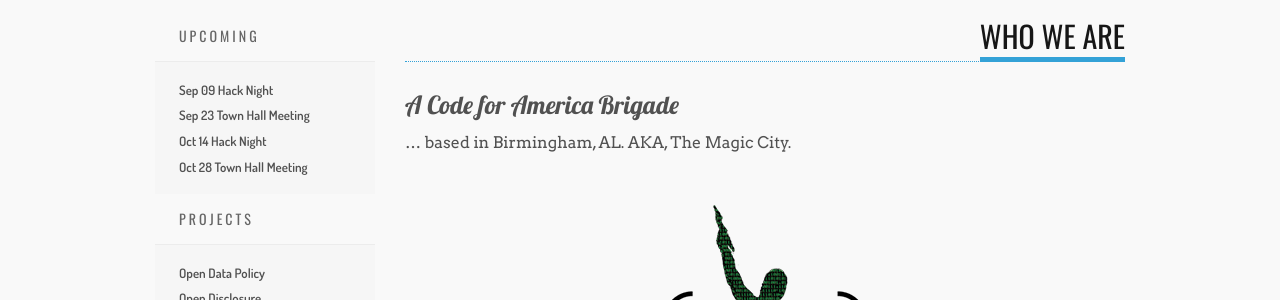
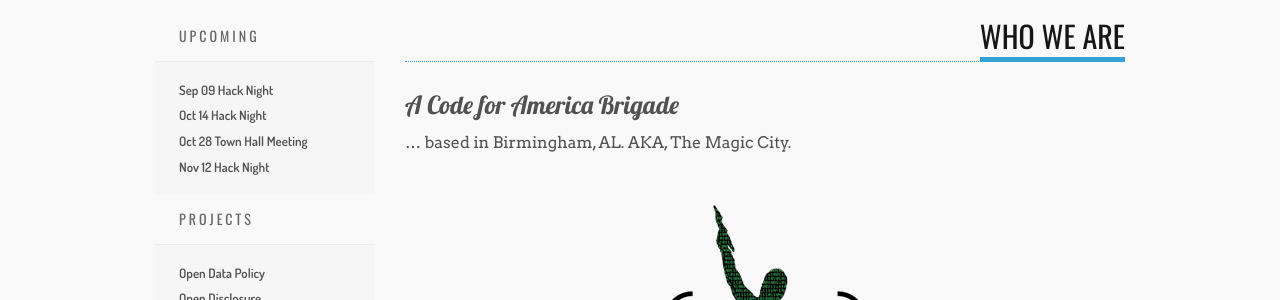
Before and after one commit to codeforbirmingham/codeforbirmingham.github.io, a Jekyll site: the page built from index.md, in a window 1280 px wide and 900 px high. Shown: the part 407-707 px from the top of the window. Built offline with Jekyll 4.4.1, drawn with Linux system fonts in a browser that asks for light colours.

Commit message:
Update upcoming events.

```diff
--- a/_includes/upcoming.html
+++ b/_includes/upcoming.html
@@ -3,12 +3,6 @@
         <a href="http://www.meetup.com/Code-for-Birmingham-AL/events/224741015/"
            onclick="trackOutboundLink('http://www.meetup.com/Code-for-Birmingham-AL/events/224741015/'); return false;">
             Sep 09 Hack Night
-        </a>
-    </li>
-    <li>
-        <a href="http://www.meetup.com/Code-for-Birmingham-AL/events/zsrbflytmbfc/"
-           onclick="trackOutboundLink('http://www.meetup.com/Code-for-Birmingham-AL/events/zsrbflytmbfc/'); return false;">
-            Sep 23 Town Hall Meeting
         </a>
     </li>
     <li>
@@ -18,9 +12,15 @@
         </a>
     </li>
     <li>
-        <a href="http://www.meetup.com/Code-for-Birmingham-AL/events/zsrbflytnblc/"
-           onclick="trackOutboundLink('http://www.meetup.com/Code-for-Birmingham-AL/events/zsrbflytnblc/'); return false;">
+        <a href="http://www.meetup.com/Code-for-Birmingham-AL/events/225045206/"
+           onclick="trackOutboundLink('http://www.meetup.com/Code-for-Birmingham-AL/events/225045206/'); return false;">
             Oct 28 Town Hall Meeting
         </a>
     </li>
+    <li>
+        <a href="http://www.meetup.com/Code-for-Birmingham-AL/events/dqfztjytpbpb/"
+           onclick="trackOutboundLink('http://www.meetup.com/Code-for-Birmingham-AL/events/dqfztjytpbpb/'); return false;">
+            Nov 12 Hack Night
+        </a>
+    </li>
 </ul>
```
